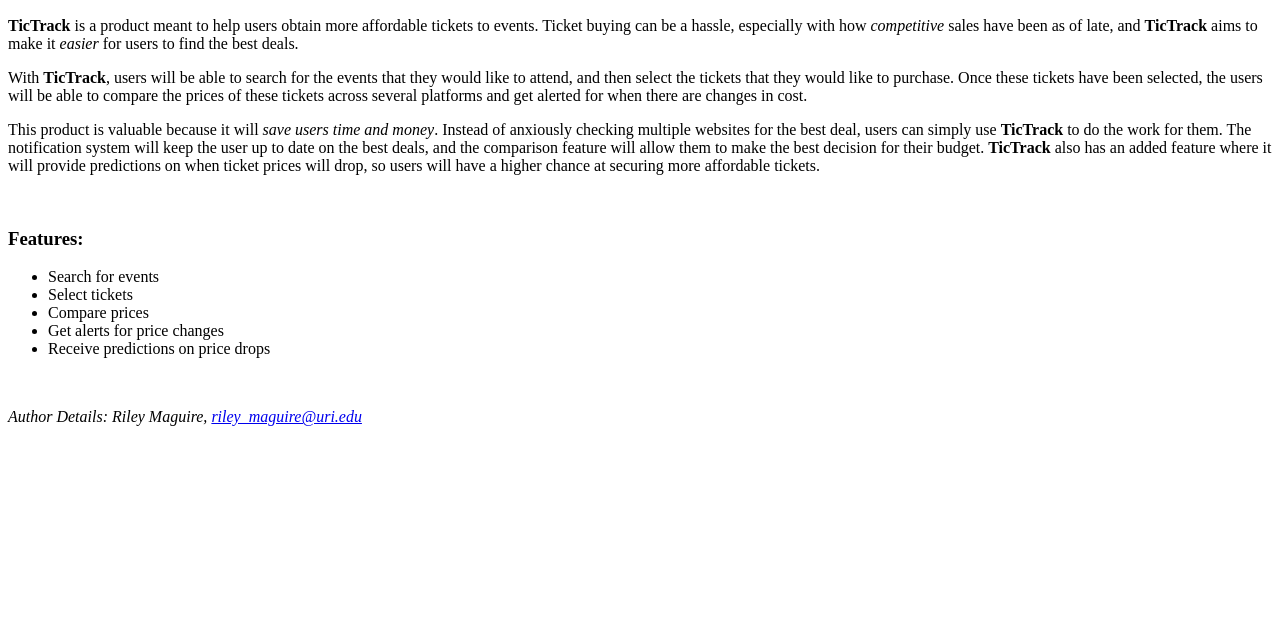
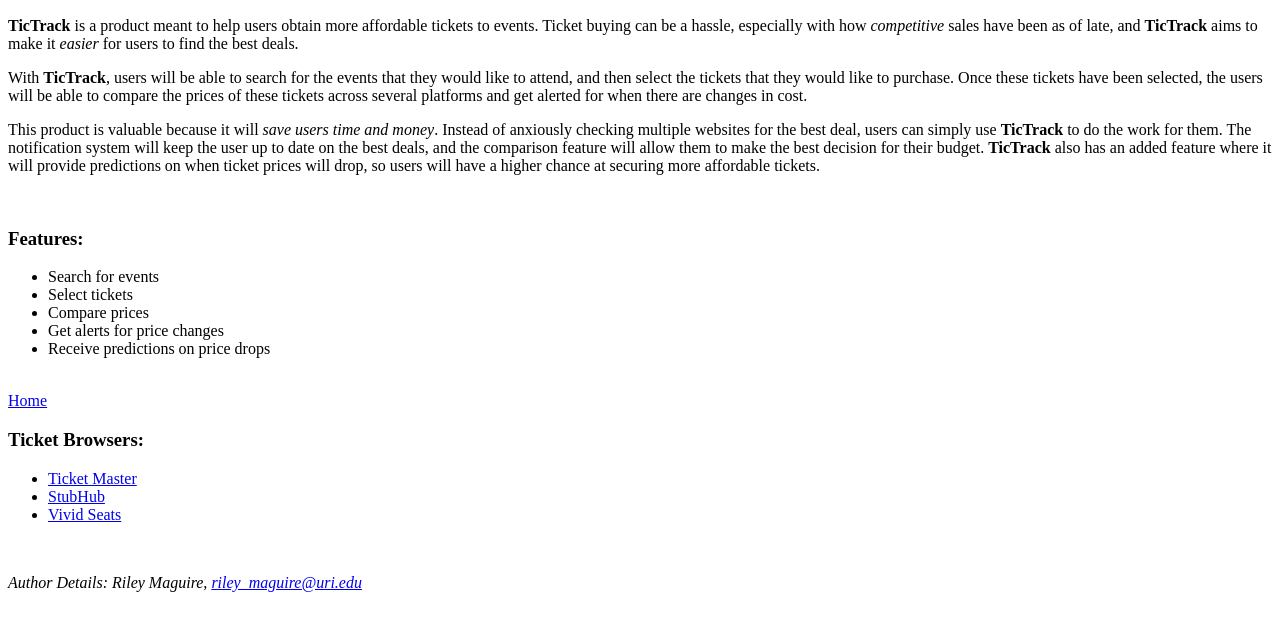
Before and after one commit to rileykmag/csc271_projects, a plain HTML site: page product_site/index.html in a window 1280 px wide. Shown: the part 110-740 px from the top of the page. Drawn offline with Linux system fonts and the light colour scheme.

Commit message:
Update with unsaved changes

```diff
--- a/product_site/index.html
+++ b/product_site/index.html
@@ -42,6 +42,17 @@
 
     <br/>
 
+    <a href="index.html">Home</a><br/>
+
+    <h3>Ticket Browsers:</h3>
+    <ul>
+        <li><a href="https://www.ticketmaster.com/" target="_blank">Ticket Master</a></li>
+        <li><a href="https://www.stubhub.com/" target="_blank">StubHub</a></li>
+        <li><a href="https://www.vividseats.com/" target="_blank">Vivid Seats</a></li>
+    </ul>
+
+    <br/>
+
     <p><em>Author Details: Riley Maguire, <a href="mailto:riley_magure@uri.edu">riley_maguire@uri.edu</a></em></p>
 
 
```
